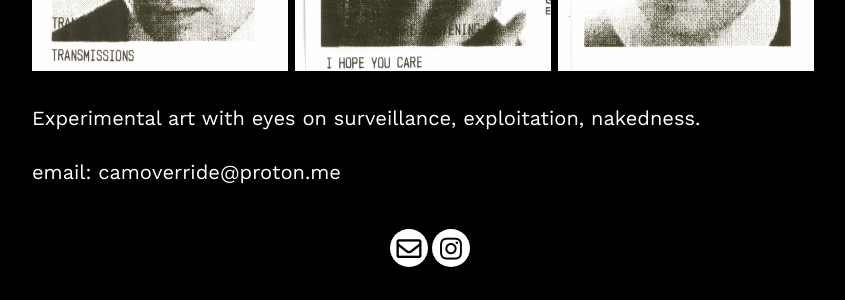
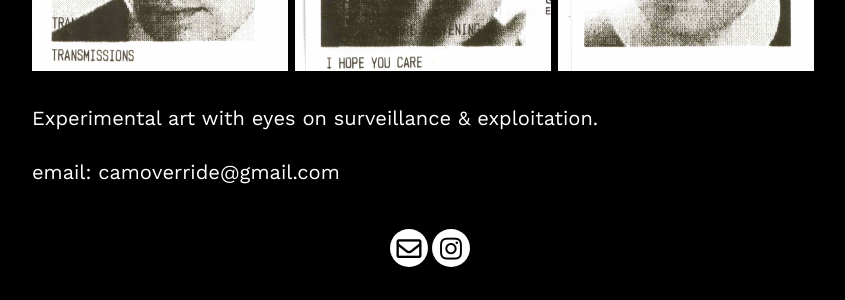
Before and after one commit to camoverride/portfolio, a Jekyll site: the page built from index.md, in a window 1280 px wide. Shown: the part 643-943 px from the top of the page, without its empty margins (208-1053 px from the left). Built offline with Jekyll 4.4.1, drawn with Linux system fonts in a browser that asks for light colours; nearby versions of some CDN libraries.

Commit message:
change email

```diff
--- a/_config.yml
+++ b/_config.yml
@@ -3,7 +3,7 @@ title: Cam Smith
 description: artist
 # baseurl: portfolio
 url: smith.cam
-email: camoverride@proton.me
+email: camoverride@gmail.com
 
 highlighter: rouge
 markdown: kramdown
--- a/_layouts/about.html
+++ b/_layouts/about.html
@@ -25,5 +25,5 @@ layout: default
 <img src="{{site.baseurl}}/assets/images/profile_pics/14.jpg" style="width:32%"></i>
 
 
-<p>Experimental art with eyes on surveillance, exploitation, nakedness.</p>
-<p>email: camoverride@proton.me</p>
+<p>Experimental art with eyes on surveillance & exploitation.</p>
+<p>email: camoverride@gmail.com</p>
```
